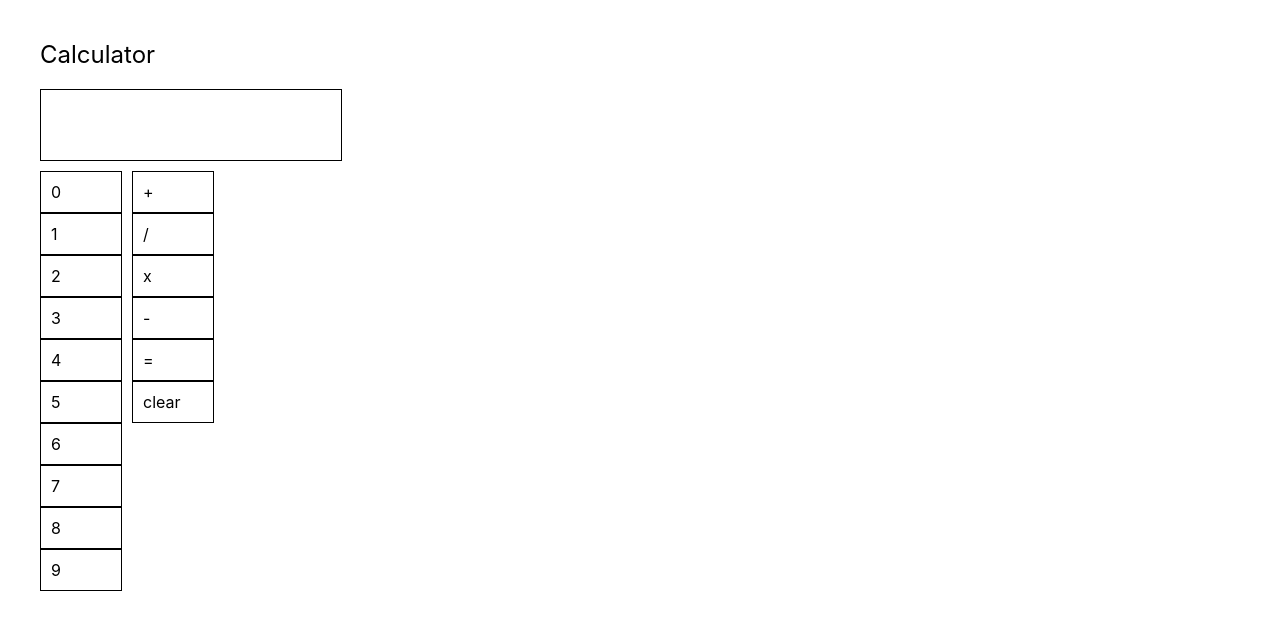
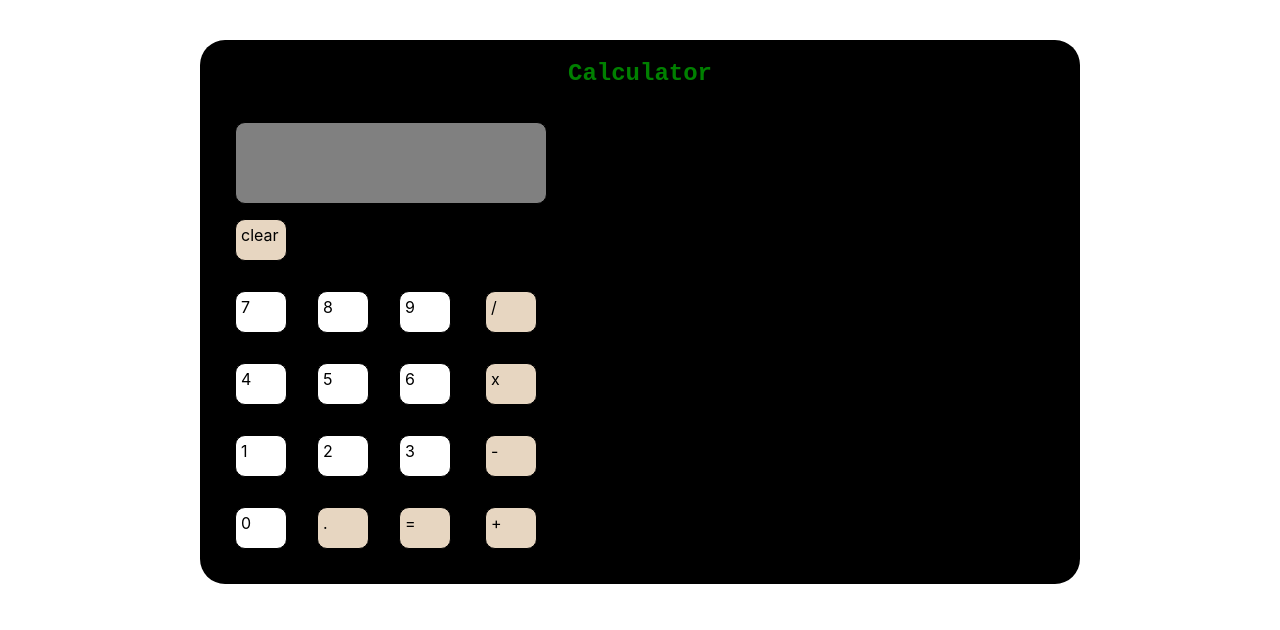
Before and after one commit to prof-tejera/homework-4-karendolan, a React (Create React App) app: page / in a window 1280 px wide. Shown: the top 630 px of the page. Built offline with nearby package versions, Linux system fonts and the light colour scheme.

Commit message:
Start adding style

```diff
--- a/src/App.js
+++ b/src/App.js
@@ -1,11 +1,38 @@
 import './App.css';
 import Calculator from 'components/Calculator';
 
+const Styles = {
+  header: {
+    justifyContent: 'center',
+    display: 'flex',
+    color: 'green',
+    fontWeight: 'bold',
+    fontFamily: 'Courier New',
+  },
+  app: {
+    display: 'flex',
+    justifyContent: 'center',
+    alignItems: 'center',
+   }
+};
+
+
 function App() {
   return (
-    <div className="App">
-      <header>Calculator</header>
-      <Calculator />
+    <div className="App" style={Styles.app}>
+      <div style={{
+        width: '70%',
+        height: '90%',
+        backgroundColor: 'black',
+        borderRadius: '25px',
+        padding: '20px',
+
+      }}>
+        <header style={Styles.header}>
+          Calculator
+        </header>
+        <Calculator />
+      </div>
     </div>
   );
 }
--- a/src/components/Calculator.js
+++ b/src/components/Calculator.js
@@ -3,6 +3,20 @@ import { Component } from "react";
 import Number from "./Number";
 import Operator from "./Operator";
 import Screen from "./Screen";
+
+//flex-wrap:
+const Styles = {
+  header: {
+    justifyContent: 'center',
+    display: 'flex',
+    color: 'green',
+    fontWeight: 'bold',
+    fontFamily: 'Courier New',
+  },
+  b: {
+    cursor: 'pointer',
+  }
+};
 
 class Calculator extends Component {
   state = {
@@ -46,9 +60,20 @@ class Calculator extends Component {
     return (
       <>
         <Screen value={this.getScreenValue()} />
-        <div style={{ display: "flex" }}>
-          <div>
+        <Operator value="clear" onClick={this.handleOperatorClick} />
+        <div style={{
+          display: "flex",
+          flexWrap: "wrap-reverse",
+         }}>
+         <div style={{
+           display: "flex",
+           flexWrap: "wrap-reverse",
+           alignContent: "flex-end",
+           width: "250px",
+          }}>
             <Number value={0} onClick={this.handleNumberClick} />
+            <Operator value="." onClick={this.handleOperatorClick} />
+            <Operator value="=" onClick={this.handleOperatorClick} />
             <Number value={1} onClick={this.handleNumberClick} />
             <Number value={2} onClick={this.handleNumberClick} />
             <Number value={3} onClick={this.handleNumberClick} />
@@ -59,13 +84,17 @@ class Calculator extends Component {
             <Number value={8} onClick={this.handleNumberClick} />
             <Number value={9} onClick={this.handleNumberClick} />
           </div>
-          <div style={{ paddingLeft: 10 }}>
-            <Operator value="+" onClick={this.handleOperatorClick} />
+          <div style={{
+            display: "flex",
+            flexDirection: "column",
+            flexWrap: "wrap",
+            alignContent: "flex",
+            width: "50px",
+           }}>
             <Operator value="/" onClick={this.handleOperatorClick} />
             <Operator value="x" onClick={this.handleOperatorClick} />
             <Operator value="-" onClick={this.handleOperatorClick} />
-            <Operator value="=" onClick={this.handleOperatorClick} />
-            <Operator value="clear" onClick={this.handleOperatorClick} />
+            <Operator value="+" onClick={this.handleOperatorClick} />
           </div>
         </div>
       </>
--- a/src/components/Number.js
+++ b/src/components/Number.js
@@ -4,7 +4,13 @@ import styled from 'styled-components';
 const Container = styled.div`
   padding: 10px;
   border: 1px solid black;
-  width: 60px;
+  width: 40px;
+  height: 30px;
+  cursor: pointer;
+  background-color: white;
+  padding: 5px;
+  margin: 15px;
+  border-radius: 10px;
 `;
 
 class Number extends Component {
@@ -17,4 +23,6 @@ class Number extends Component {
   }
 }
 
+
+
 export default Number;
--- a/src/components/Operator.js
+++ b/src/components/Operator.js
@@ -4,7 +4,13 @@ import styled from 'styled-components';
 const Container = styled.div`
   padding: 10px;
   border: 1px solid black;
-  width: 60px;
+  width: 40px;
+  height: 30px;
+  cursor: pointer;
+  background-color: #e7d6c1;
+  padding: 5px;
+  margin: 15px;
+  border-radius: 10px;
 `;
 
 class Operator extends Component {
--- a/src/components/Screen.js
+++ b/src/components/Screen.js
@@ -7,6 +7,10 @@ const Container = styled.div`
   height: 70px;
   text-align: right;
   margin-bottom: 10px;
+  background-color: grey;
+  padding: 5px;
+  margin: 15px;
+  border-radius: 10px;
 `;
 
 class Screen extends Component {
```
Also changed, not shown: 1 other file (tests, documents, lock files or other folders).
